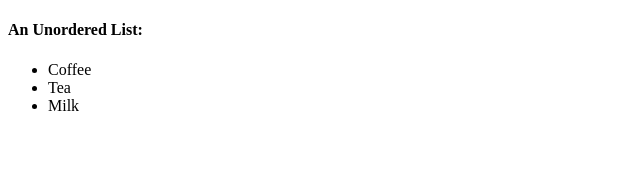
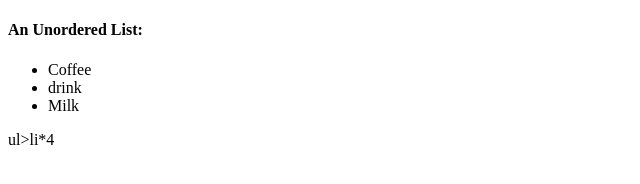
Before and after one commit to 28sree38/NewRepo, a plain HTML site: page index.html in a window 1280 px wide. Shown: the full height of the page, 0-640 px from the left. Drawn offline with Linux system fonts and the light colour scheme.

Commit message:
modified th li

```diff
--- a/index.html
+++ b/index.html
@@ -5,9 +5,10 @@
 <h4>An Unordered List:</h4>
 <ul>
   <li>Coffee</li>
-  <li>Tea</li>
+  <li>drink</li>
   <li>Milk</li>
 </ul>
 
+ul>li*4
 </body>
 </html>
```
